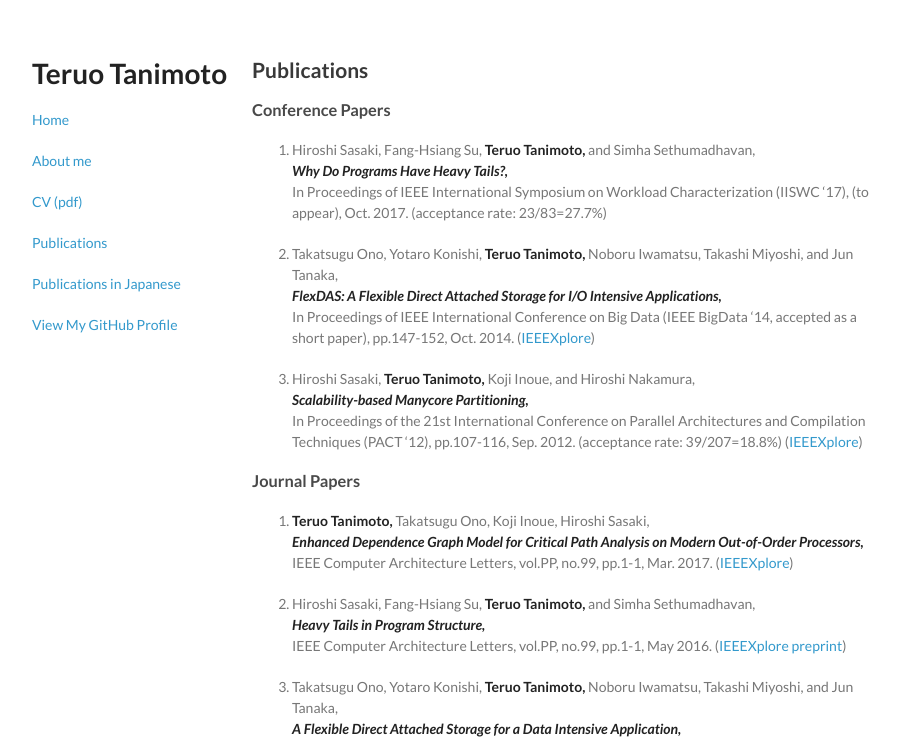
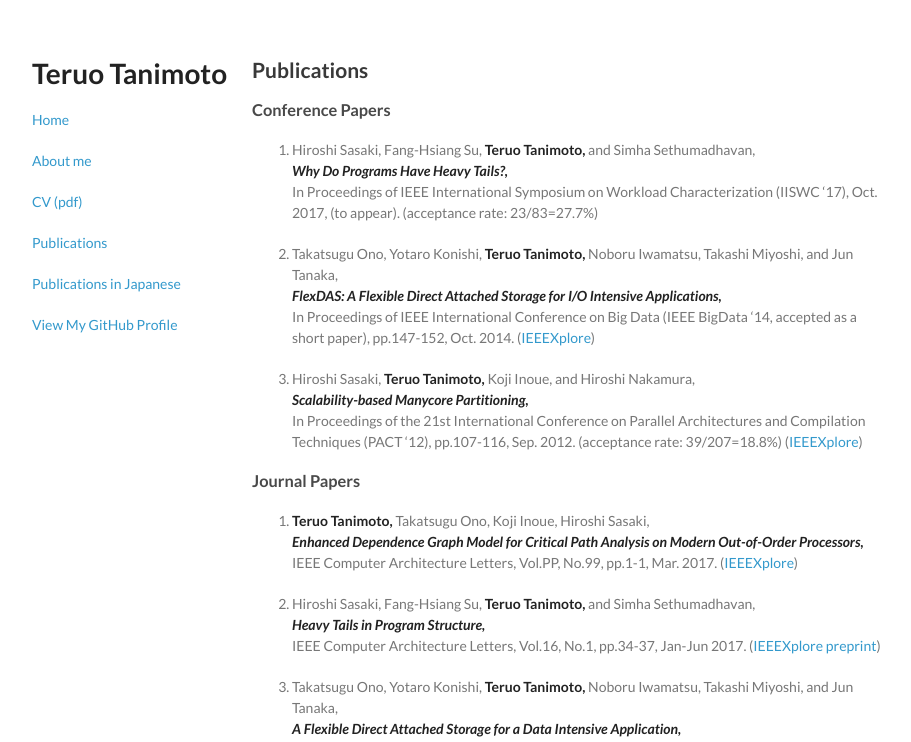
Before and after one commit to teruo41/teruo41.github.io, a Jekyll site: the page built from pubse.md, in a window 1280 px wide and 1072 px high. Shown: the top 742 px of the window, without its empty margins (178-1089 px from the left). Built offline with Jekyll 4.4.1, drawn with Linux system fonts in a browser that asks for light colours.

Commit message:
Updated publications

```diff
--- a/pubse.md
+++ b/pubse.md
@@ -9,7 +9,7 @@ title: Publications
 
 1. Hiroshi Sasaki, Fang-Hsiang Su, __Teruo Tanimoto,__ and Simha Sethumadhavan,
    ***Why Do Programs Have Heavy Tails?,***
-   In Proceedings of IEEE International Symposium on Workload Characterization (IISWC '17), (to appear), Oct. 2017. (acceptance rate: 23/83=27.7%)
+   In Proceedings of IEEE International Symposium on Workload Characterization (IISWC '17), Oct. 2017, (to appear). (acceptance rate: 23/83=27.7%)
 
 2. Takatsugu Ono, Yotaro Konishi, __Teruo Tanimoto,__ Noboru Iwamatsu, Takashi Miyoshi, and Jun Tanaka,
    ***FlexDAS: A Flexible Direct Attached Storage for I/O Intensive Applications,***
@@ -31,12 +31,12 @@ title: Publications
 
 1. __Teruo Tanimoto,__ Takatsugu Ono, Koji Inoue, Hiroshi Sasaki,
    ***Enhanced Dependence Graph Model for Critical Path Analysis on Modern Out-of-Order Processors,***
-   IEEE Computer Architecture Letters, vol.PP, no.99, pp.1-1, Mar. 2017.
+   IEEE Computer Architecture Letters, Vol.PP, No.99, pp.1-1, Mar. 2017.
    ([IEEEXplore](http://ieeexplore.ieee.org/document/7882625/))
 
 2. Hiroshi Sasaki, Fang-Hsiang Su, __Teruo Tanimoto,__ and Simha Sethumadhavan,
    ***Heavy Tails in Program Structure,***
-   IEEE Computer Architecture Letters, vol.PP, no.99, pp.1-1, May 2016.
+   IEEE Computer Architecture Letters, Vol.16, No.1, pp.34-37, Jan-Jun 2017.
    ([IEEEXplore](http://ieeexplore.ieee.org/document/7480837/)
     [preprint](https://sites.google.com/site/hrshssk/ht-cal-preprint.pdf?attredirects=0))
 
```
